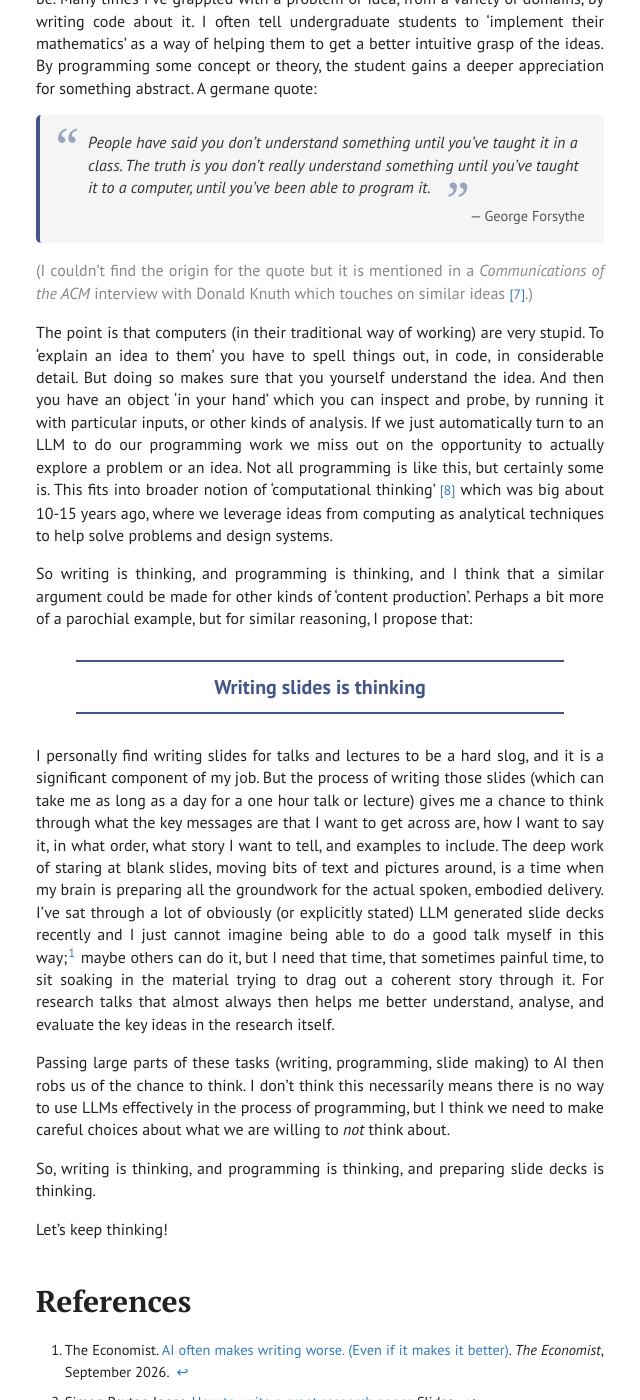
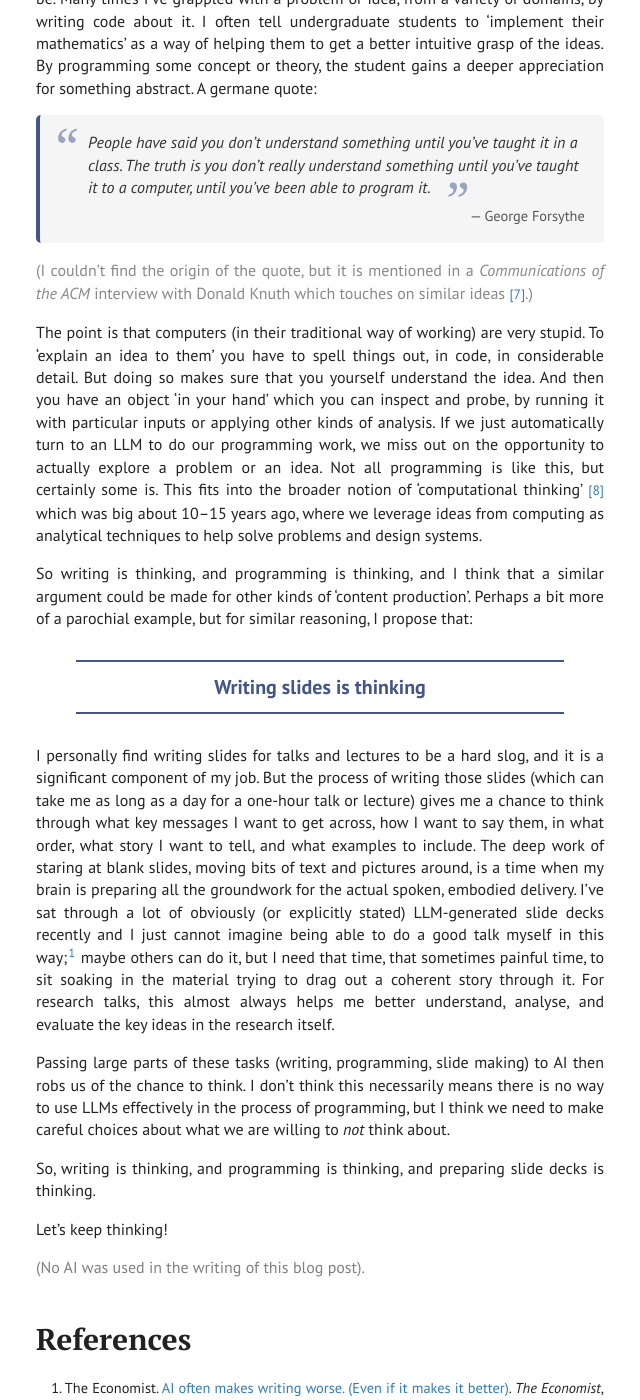
Before and after one commit to dorchard/dorchard.github.io, a Jekyll site: the page built from _blog/2026-11-18-programming-as-thinking.md, in a window 1280 px wide and 1400 px high, scrolled down 1973 px. Shown: the whole window, without its empty margins (320-960 px from the left). Built offline with Jekyll 4.4.1, drawn with Linux system fonts in a browser that asks for light colours; comment, search, counter and statistics services are not loaded; some of the changed text lies outside the part shown.

Commit message:
last edits

```diff
--- a/_blog/2026-11-18-programming-as-thinking.md
+++ b/_blog/2026-11-18-programming-as-thinking.md
@@ -1,16 +1,15 @@
 ---
 layout: blog-post
-title: "Writing is thinking, and programming is thinking too."
+title: "Writing is thinking, and programming is thinking too"
 date: "2026-11-18"
 categories: [programming, writing, llms]
-excerpt: "If writing is thinking, then so is programming (and so is making slides). Over reliance on AIs can therefore rob us of the chance to think."
+excerpt: "If writing is thinking, then so is programming (and so is making slides). Over-reliance on AI can therefore rob us of the chance to think."
 ---
 
 ![A laptop and notebook at night](/assets/blog-thinking.png){: .post-banner}
 
 The 'bureau' where I did lots of thinking as a postdoc (circa 2014).
-Based on an old photo taken on an old smartphone, that GPT-6 sharpened
-up.
+Based on a photo taken on an old smartphone, sharpened up by GPT-6.
 {: .post-caption}
 
 Image by Dominic Orchard, licensed under [CC BY 4.0](https://creativecommons.org/licenses/by/4.0/).
@@ -63,13 +62,13 @@ than "fooling myself" (Lamport) that I understand the idea well
 enough. And if I get stuck, I can always switch things up and try
 some different writing strategies. (I have written [a whole list of
 them](https://dorchard.github.io/advice/writing-strategies.html), to help me and my students;
-useful when hitting writer's block I hope!)
+useful, I hope, when hitting writer's block!)
 
-If writing is thinking, then I believe same applies also to _programming_.
+If writing is thinking, then I believe the same also applies to _programming_.
 I do not think this will be a controversial point (at least not
-amongst my computer science colleagues) but in the current
-AI summer, this idea seems to be getting lost, and can be missed
-out by those without training or a background in programming.
+amongst my computer science colleagues), but in the current
+'AI summer' this idea seems to be getting lost, and may be missed
+by those without a background in programming.
 
 Programming is thinking
 {: .callout}
@@ -93,7 +92,7 @@ intuitive grasp of the ideas. By programming some concept or theory, the student
 > George Forsythe
 > {: .quote-author}
 
-<span style='color:#888'>(I couldn't find the origin for the quote but it is mentioned
+<span style='color:#888'>(I couldn't find the origin of the quote, but it is mentioned
 in a _Communications of the ACM_ interview with Donald Knuth which touches on similar ideas <a class="cite" id="cite-7" href="#ref-7">[7]</a>.)</span>
 
 The point is that computers (in their traditional way of working)
@@ -101,10 +100,10 @@ are very stupid. To 'explain an idea to them'
 you have to spell things out, in code, in considerable detail.
 But doing so makes sure that you yourself understand the idea. And then
 you have an object 'in your hand' which you can inspect and probe, by running
-it with particular inputs, or other kinds of analysis. If we just automatically
-turn to an LLM to do our programming work we miss out on the opportunity
+it with particular inputs or applying other kinds of analysis. If we just automatically
+turn to an LLM to do our programming work, we miss out on the opportunity
 to actually explore a problem or an idea. Not all programming is like
-this, but certainly some is. This fits into broader notion of 'computational thinking' <a class="cite" id="cite-8" href="#ref-8">[8]</a> which was big about 10-15 years ago,
+this, but certainly some is. This fits into the broader notion of 'computational thinking' <a class="cite" id="cite-8" href="#ref-8">[8]</a> which was big about 10–15 years ago,
 where we leverage ideas from computing as analytical techniques to
 help solve problems and design systems.
 
@@ -118,17 +117,17 @@ Writing slides is thinking
 
 I personally find writing slides for talks and lectures to be a hard
 slog, and it is a significant component of my job. But the process of
-writing those slides (which can take me as long as a day for a one hour
-talk or lecture) gives me a chance to think through what the key messages
-are that I want to get across are, how I want to say it, in what order,
-what story I want to tell, and examples to include. The deep work
+writing those slides (which can take me as long as a day for a one-hour
+talk or lecture) gives me a chance to think through what key messages
+I want to get across, how I want to say them, in what order,
+what story I want to tell, and what examples to include. The deep work
 of staring at blank slides, moving bits of text and pictures around,
 is a time when my brain is preparing all the groundwork for the
 actual spoken, embodied delivery. I've sat through a lot of obviously (or explicitly
-stated) LLM generated slide decks recently and I just cannot imagine
+stated) LLM-generated slide decks recently and I just cannot imagine
 being able to do a good talk myself in this way;[^1] maybe others can do it, but I need that time, that sometimes
 painful time, to sit soaking in the material trying to drag out a
-coherent story through it. For research talks that almost always then
+coherent story through it. For research talks, this almost always
 helps me better understand, analyse, and evaluate the key ideas in the
 research itself.
 
@@ -143,6 +142,8 @@ slide decks is thinking.
 
 Let's keep thinking!
 
+<p style='color:grey'>(No AI was used in the writing of this blog post).</p>
+
 ## References
 
 <ol class="references">
@@ -151,9 +152,9 @@ Let's keep thinking!
   <li id="ref-3">Keith Oatley and Maja Djikic. <a href="https://doi.org/10.1037/1089-2680.12.1.9">Writing as Thinking</a>. <em>Review of General Psychology</em>, 12(1), 9–27, 2008. <a href="#cite-3" class="cite-back" title="Back to text">↩</a></li>
   <li id="ref-4">Richard Menary. <a href="https://doi.org/10.1016/j.langsci.2007.01.005">Writing as thinking</a>. <em>Language Sciences</em>, 29(5), 621–632, 2007. <a href="#cite-4" class="cite-back" title="Back to text">↩</a></li>
   <li id="ref-5">Hans Sluga. <a href="https://www.proquest.com/openview/1e72778b1cd1f2c9ff4a9f4743c1356c/1">Thinking as Writing</a>. <em>Grazer Philosophische Studien</em>, 33, 115, 1989. <a href="#cite-5" class="cite-back" title="Back to text">↩</a></li>
-  <li id="ref-6">Mary S. Lawrence <a href="https://tesl-ej.org/wordpress/issues/volume2/ej08/ej08r3/">Review of <em>Writing as a Thinking Process</em></a>. <em>TESL-EJ</em>, 2(4), 1996. <a href="#cite-6" class="cite-back" title="Back to text">↩</a></li>
+  <li id="ref-6">Mary S. Lawrence. <em>Writing as a Thinking Process</em>. University of Michigan Press, 1996. (<a href="https://tesl-ej.org/wordpress/issues/volume2/ej08/ej08r3/">Review by Robert Retherford</a>, <em>TESL-EJ</em>, 2(4), 1997.) <a href="#cite-6" class="cite-back" title="Back to text">↩</a></li>
   <li id="ref-7">Donald Knuth. <a href="https://cacm.acm.org/opinion/interview-donald-knuth-a-lifes-work-interrupted/">Interview: Donald Knuth: A Life's Work Interrupted</a>. <em>Communications of the ACM</em>, 51(8), 31–35, 2008. <a href="#cite-7" class="cite-back" title="Back to text">↩</a></li>
   <li id="ref-8">Jeannette M. Wing. <a href="https://doi.org/10.1145/1118178.1118215">Computational thinking</a>. <em>Communications of the ACM</em>, 49(3), 33–35, 2006. <a href="#cite-8" class="cite-back" title="Back to text">↩</a></li>
 </ol>
 
-[^1]: This is similar to how I find it very hard to reuse someone else's slides for teaching; I need the time to think about how I'm going to explain it, otherwise I will not be able to communicate the ideas as effectively. Relatedly, I saw a senior academic give a talk who admitted the slides were AI assisted, and at some point into a slide said "I don't like this slide, AI has made it too complicated" and then they just skipped it!
+[^1]: This is similar to how I find it very hard to reuse someone else's slides for teaching; I need the time to think about how I'm going to explain it, otherwise I will not be able to communicate the ideas as effectively. Relatedly, I saw a talk by a senior academic who admitted the slides were AI-assisted; partway into one slide they said "I don't like this slide, AI has made it too complicated" and then just skipped it!
```
Also changed, not shown: other parts of _blog/2026-11-18-programming-as-thinking.md (+4 -4 lines).
